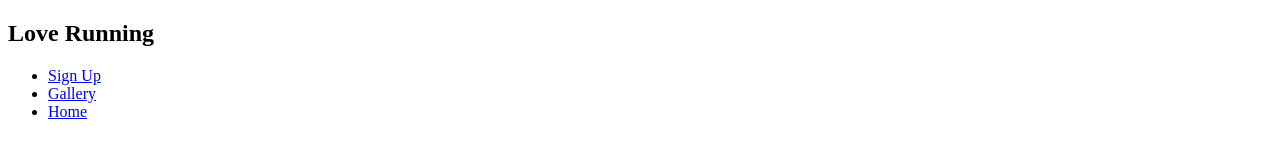
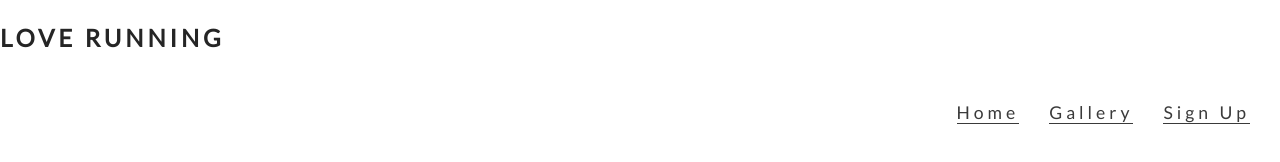
Before and after one commit to Saleha-m14/love-running2, a plain HTML site: page index.html in a window 1280 px wide. Drawn offline with Linux system fonts and the light colour scheme.

Commit message:
Add styles to navigation links

```diff
--- a/assets/CSS/style.css
+++ b/assets/CSS/style.css
@@ -7,9 +7,96 @@
 body {
     font-family: 'Lato', sans-serif;
     color: #3a3a3a;
+    font-weight: 300;
 }
+h1, h2 {
+    font-family: 'Lato', sans-serif;
+    color: #252525;
+    text-transform: uppercase;
+    letter-spacing: 4px;
+
+}
+]
 /* logo and navigaation links */
 #logo {
     float: left;
-    line-height: 75;
+    font-size: 280%;
+
 }
+#menu {
+    display: inline;
+    font-size: 110%;
+    letter-spacing: 4px;
+
+}
+#logo, #menu {
+    line-height: 75px;
+}
+#menu li {
+    float: right;
+    list-style-type: none;
+    margin-right: 30px;
+
+}
+#menu a {
+    text-decoration: none;
+    border-bottom: 1px solid #3a3a3a;
+    color: inherit;
+}
+#menu a:hover {
+    border-bottom: 1px solid #3a3a3a;
+}
+.active {
+    border-bottom: 1px solid #3a3a3a;
+}
+
+* {
+    margin: 0;
+    padding: 0;
+    border: none;
+}
+body {
+    font-family: 'Lato', sans-serif;
+    color: #3a3a3a;
+    font-weight: 300;
+}
+h1, h2 {
+    font-family: 'Lato', sans-serif;
+    color: #252525;
+    text-transform: uppercase;
+    letter-spacing: 4px;
+
+}
+]
+/* logo and navigaation links */
+#logo {
+    float: left;
+    font-size: 280%;
+
+}
+#menu {
+    display: inline;
+    font-size: 110%;
+    letter-spacing: 4px;
+
+}
+#logo, #menu {
+    line-height: 75px;
+}
+#menu li {
+    float: right;
+    list-style-type: none;
+    margin-right: 30px;
+
+}
+#menu a {
+    text-decoration: none;
+    border-bottom: 1px solid #3a3a3a;
+    color: inherit;
+}
+#menu a:hover {
+    border-bottom: 1px solid #3a3a3a;
+}
+.active {
+    border-bottom: 1px solid #3a3a3a;
+}
--- a/index.html
+++ b/index.html
@@ -7,6 +7,7 @@
     <meta name="description" content="love running community for runners in Dublin Irland">
     <meta name="keywords" content="love running, dublin, Irland">
     <title>love running</title>
+    <link rel="stylesheet" href="assets/CSS/style.css">
 </head>
 <body>
     <header>
@@ -15,7 +16,7 @@
             <ul id="menu">
                 <li><a href="#">Sign Up</a></li>
                 <li><a href="#">Gallery</a></li>
-                <li><a href="index.html">Home</a></li>
+                <li><a href="index.html" class="active">Home</a></li>
             </ul>
         </nav>
     </header>
```
